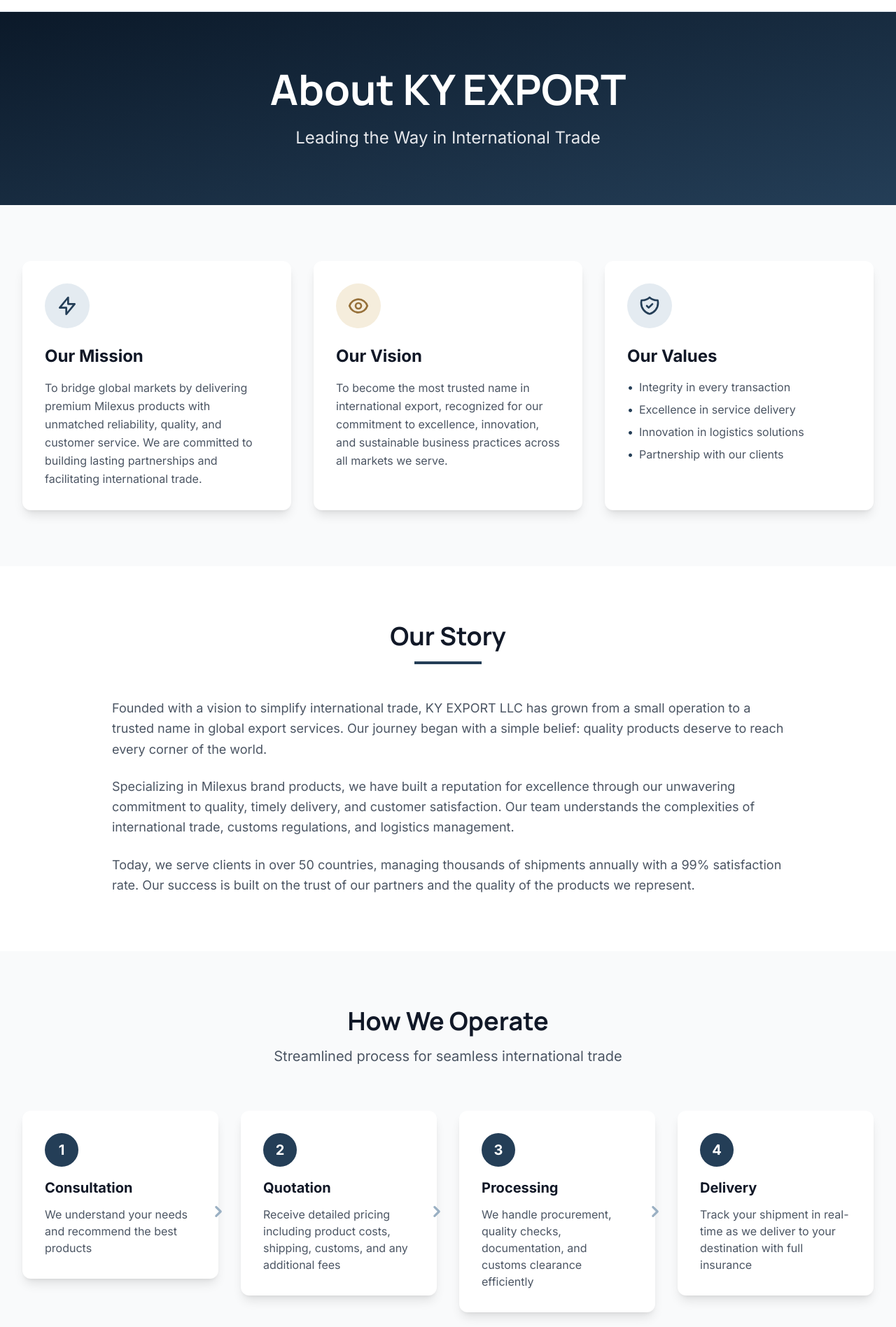
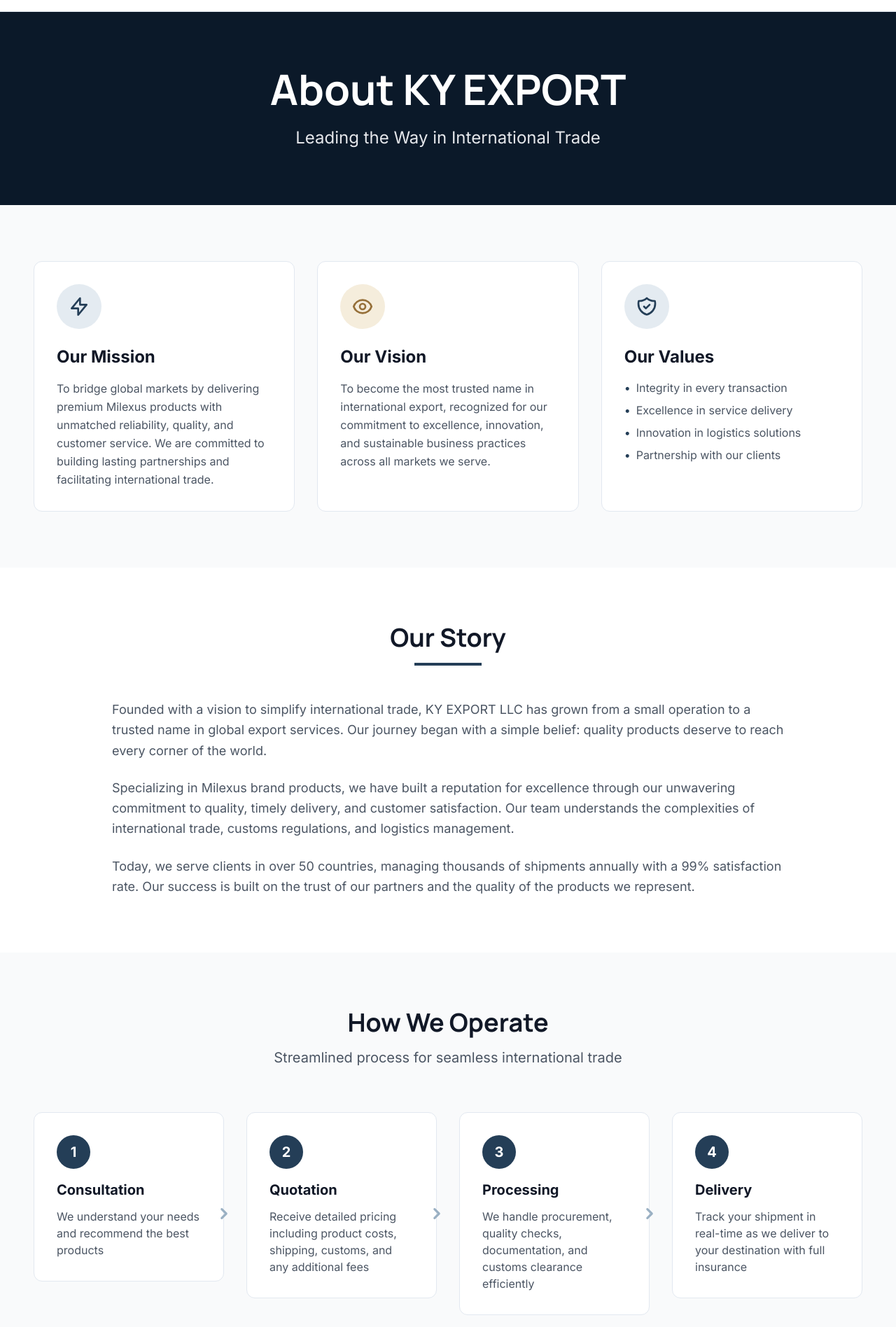
Before and after one commit to fanguitocoder/ky-export, a Vue app: page /about in a window 1280 px wide. Shown: the part 104-2000 px from the top of the page at 70% size. Built offline with nearby package versions, Linux system fonts and the light colour scheme.

Commit message:
Align secondary page with wider brand layout

```diff
--- a/src/views/AboutPage.vue
+++ b/src/views/AboutPage.vue
@@ -1,8 +1,8 @@
 <template>
   <div class="min-h-screen bg-gray-50">
     <!-- Header -->
-    <section class="bg-gradient-to-br from-primary-900 to-primary-700 text-white py-20">
-      <div class="max-w-7xl mx-auto px-4 sm:px-6 lg:px-8 text-center">
+    <section class="bg-primary-900 text-white py-20">
+      <div class="site-container text-center">
         <h1 class="text-5xl md:text-6xl font-display font-bold mb-6">{{ $t('about.hero.title') }}</h1>
         <p class="text-xl md:text-2xl text-gray-200 max-w-3xl mx-auto">
           {{ $t('about.hero.subtitle') }}
@@ -12,10 +12,10 @@
 
     <!-- Mission, Vision, Values -->
     <section class="py-20">
-      <div class="max-w-7xl mx-auto px-4 sm:px-6 lg:px-8">
+      <div class="site-container">
         <div class="grid grid-cols-1 md:grid-cols-3 gap-8">
           <!-- Mission -->
-          <div class="bg-white rounded-xl shadow-lg p-8 hover:shadow-2xl transition-shadow">
+          <div class="bg-white rounded-xl border border-slate-200 p-8 hover:shadow-2xl transition-shadow">
             <div class="w-16 h-16 bg-primary-100 rounded-full flex items-center justify-center mb-6">
               <svg class="w-8 h-8 text-primary-700" fill="none" stroke="currentColor" viewBox="0 0 24 24">
                 <path stroke-linecap="round" stroke-linejoin="round" stroke-width="2" d="M13 10V3L4 14h7v7l9-11h-7z"/>
@@ -28,7 +28,7 @@
           </div>
 
           <!-- Vision -->
-          <div class="bg-white rounded-xl shadow-lg p-8 hover:shadow-2xl transition-shadow">
+          <div class="bg-white rounded-xl border border-slate-200 p-8 hover:shadow-2xl transition-shadow">
             <div class="w-16 h-16 bg-accent-100 rounded-full flex items-center justify-center mb-6">
               <svg class="w-8 h-8 text-accent-700" fill="none" stroke="currentColor" viewBox="0 0 24 24">
                 <path stroke-linecap="round" stroke-linejoin="round" stroke-width="2" d="M15 12a3 3 0 11-6 0 3 3 0 016 0z"/>
@@ -42,7 +42,7 @@
           </div>
 
           <!-- Values -->
-          <div class="bg-white rounded-xl shadow-lg p-8 hover:shadow-2xl transition-shadow">
+          <div class="bg-white rounded-xl border border-slate-200 p-8 hover:shadow-2xl transition-shadow">
             <div class="w-16 h-16 bg-primary-100 rounded-full flex items-center justify-center mb-6">
               <svg class="w-8 h-8 text-primary-700" fill="none" stroke="currentColor" viewBox="0 0 24 24">
                 <path stroke-linecap="round" stroke-linejoin="round" stroke-width="2" d="M9 12l2 2 4-4m5.618-4.016A11.955 11.955 0 0112 2.944a11.955 11.955 0 01-8.618 3.04A12.02 12.02 0 003 9c0 5.591 3.824 10.29 9 11.622 5.176-1.332 9-6.03 9-11.622 0-1.042-.133-2.052-.382-3.016z"/>
@@ -95,7 +95,7 @@
 
     <!-- Operations -->
     <section class="py-20 bg-gray-50">
-      <div class="max-w-7xl mx-auto px-4 sm:px-6 lg:px-8">
+      <div class="site-container">
         <div class="text-center mb-16">
           <h2 class="text-4xl font-display font-bold text-gray-900 mb-4">{{ $t('about.operations.title') }}</h2>
           <p class="text-xl text-gray-600">{{ $t('about.operations.subtitle') }}</p>
@@ -103,7 +103,7 @@
 
         <div class="grid grid-cols-1 md:grid-cols-2 lg:grid-cols-4 gap-8">
           <div class="relative">
-            <div class="bg-white rounded-xl shadow-lg p-8 hover:shadow-2xl transition-all transform hover:-translate-y-2">
+            <div class="bg-white rounded-xl border border-slate-200 p-8 hover:shadow-2xl transition-all transform hover:-translate-y-2">
               <div class="w-12 h-12 bg-primary-700 text-white rounded-full flex items-center justify-center text-xl font-bold mb-4">
                 1
               </div>
@@ -120,7 +120,7 @@
           </div>
 
           <div class="relative">
-            <div class="bg-white rounded-xl shadow-lg p-8 hover:shadow-2xl transition-all transform hover:-translate-y-2">
+            <div class="bg-white rounded-xl border border-slate-200 p-8 hover:shadow-2xl transition-all transform hover:-translate-y-2">
               <div class="w-12 h-12 bg-primary-700 text-white rounded-full flex items-center justify-center text-xl font-bold mb-4">
                 2
               </div>
@@ -137,7 +137,7 @@
           </div>
 
           <div class="relative">
-            <div class="bg-white rounded-xl shadow-lg p-8 hover:shadow-2xl transition-all transform hover:-translate-y-2">
+            <div class="bg-white rounded-xl border border-slate-200 p-8 hover:shadow-2xl transition-all transform hover:-translate-y-2">
               <div class="w-12 h-12 bg-primary-700 text-white rounded-full flex items-center justify-center text-xl font-bold mb-4">
                 3
               </div>
@@ -154,7 +154,7 @@
           </div>
 
           <div>
-            <div class="bg-white rounded-xl shadow-lg p-8 hover:shadow-2xl transition-all transform hover:-translate-y-2">
+            <div class="bg-white rounded-xl border border-slate-200 p-8 hover:shadow-2xl transition-all transform hover:-translate-y-2">
               <div class="w-12 h-12 bg-primary-700 text-white rounded-full flex items-center justify-center text-xl font-bold mb-4">
                 4
               </div>
@@ -169,7 +169,7 @@
     </section>
     <!-- Expertise -->
     <section class="py-20 bg-white">
-      <div class="max-w-7xl mx-auto px-4 sm:px-6 lg:px-8">
+      <div class="site-container">
         <div class="text-center mb-16">
           <h2 class="text-4xl font-display font-bold text-gray-900 mb-4">{{ $t('about.expertise.title') }}</h2>
           <p class="text-xl text-gray-600">{{ $t('about.expertise.subtitle') }}</p>
@@ -210,7 +210,7 @@
     </section>
 
     <!-- CTA -->
-    <section class="py-20 bg-gradient-to-r from-primary-700 to-primary-900 text-white">
+    <section class="py-20 bg-primary-900 text-white">
       <div class="max-w-4xl mx-auto px-4 sm:px-6 lg:px-8 text-center">
         <h2 class="text-4xl font-display font-bold mb-6">{{ $t('about.cta.title') }}</h2>
         <p class="text-xl text-gray-200 mb-8">
```
